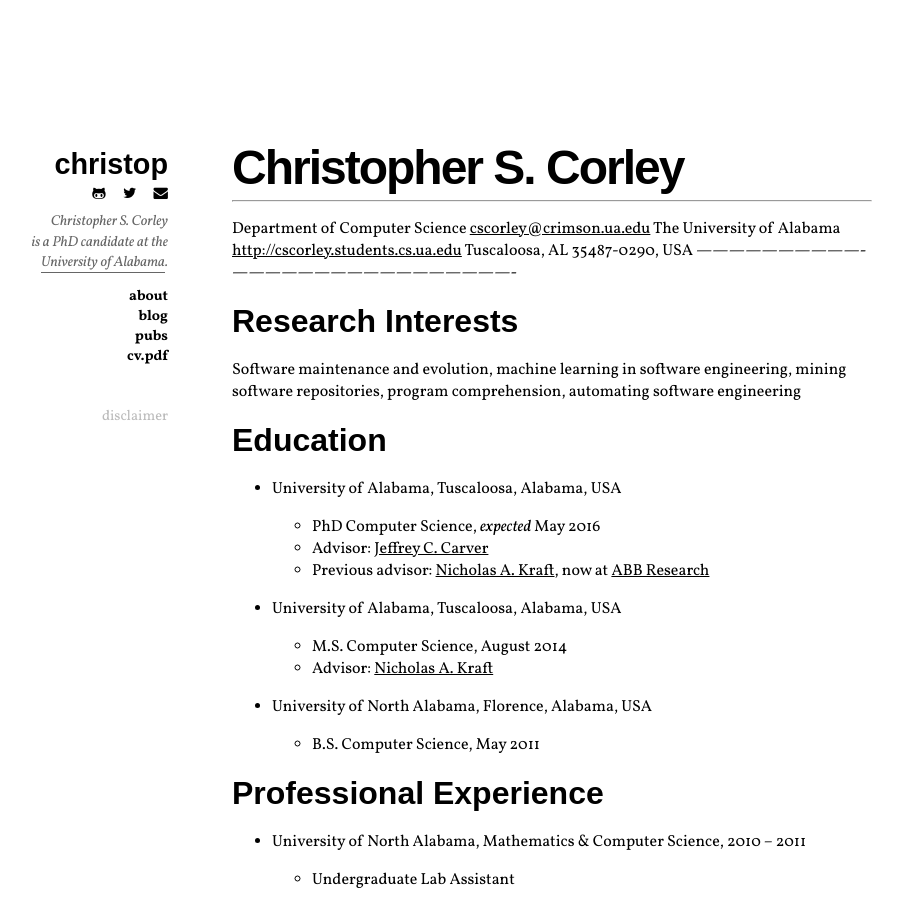
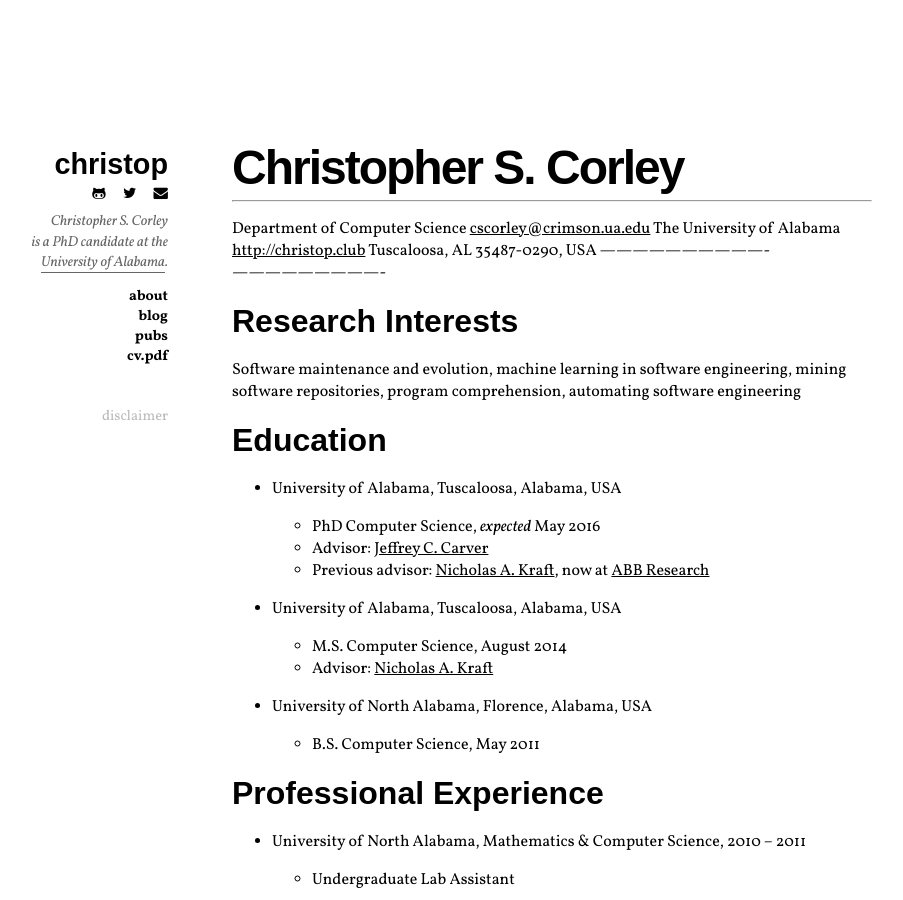
Before and after one commit to cscorley/cscorley.github.io, a Jekyll site: the page built from vita.md, in a window 1280 px wide and 900 px high. Shown: the whole window, without its empty margins (152-1055 px from the left). Built offline with Jekyll 4.4.1, drawn with Linux system fonts in a browser that asks for light colours; Markdown is read by kramdown in place of the engine named in the settings.

Commit message:
Update CV info

```diff
--- a/vita.md
+++ b/vita.md
@@ -30,11 +30,11 @@ include-before: |
 ---
 
 
-------------------------------- ----------------------------------------------------
-Department of Computer Science   <span class="mail"><cscorley@crimson.ua.edu></span>
-The University of Alabama                       <http://cscorley.students.cs.ua.edu>
+------------------------------- ----------------------------
+Department of Computer Science     <cscorley@crimson.ua.edu>
+The University of Alabama             <http://christop.club>
 Tuscaloosa, AL 35487-0290, USA
-------------------------------- ----------------------------------------------------
+------------------------------- ----------------------------
 
 
 Research Interests
```
Also changed, not shown: copyright.md (+8 -8 lines).
